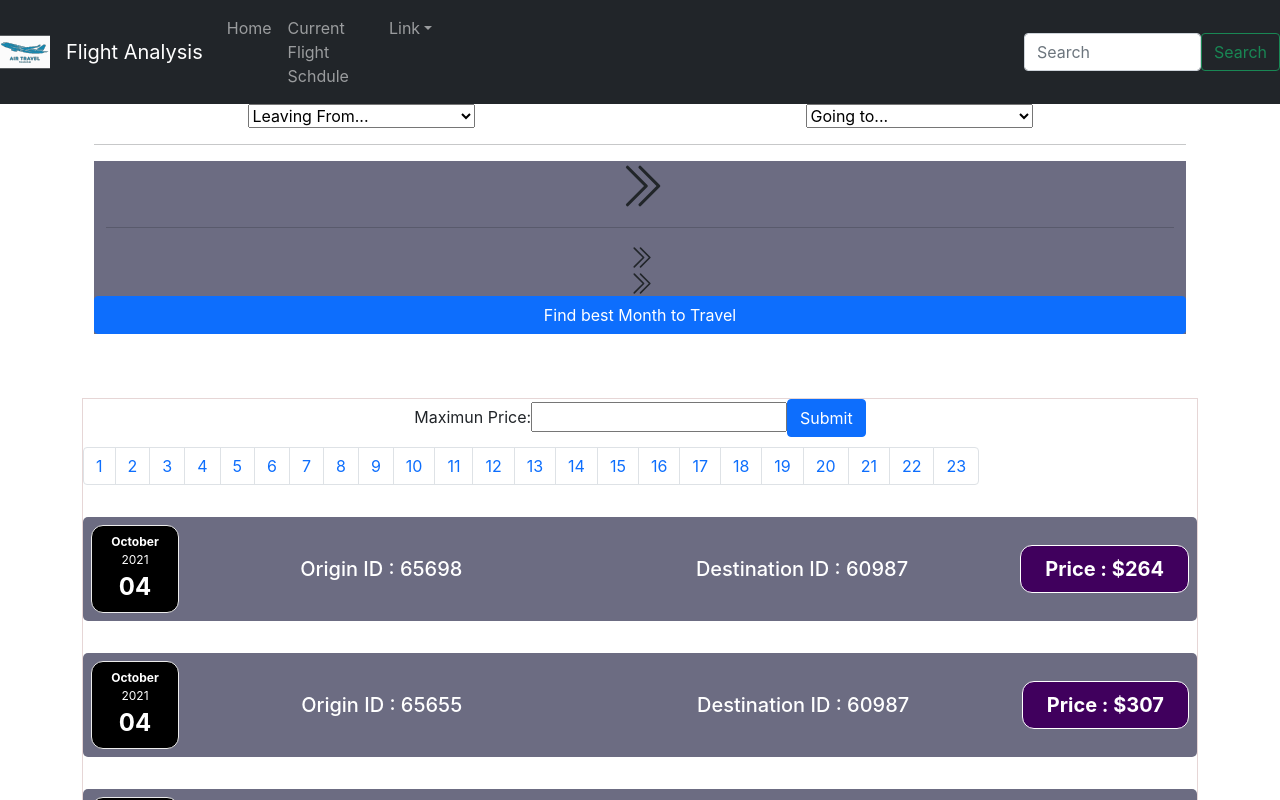
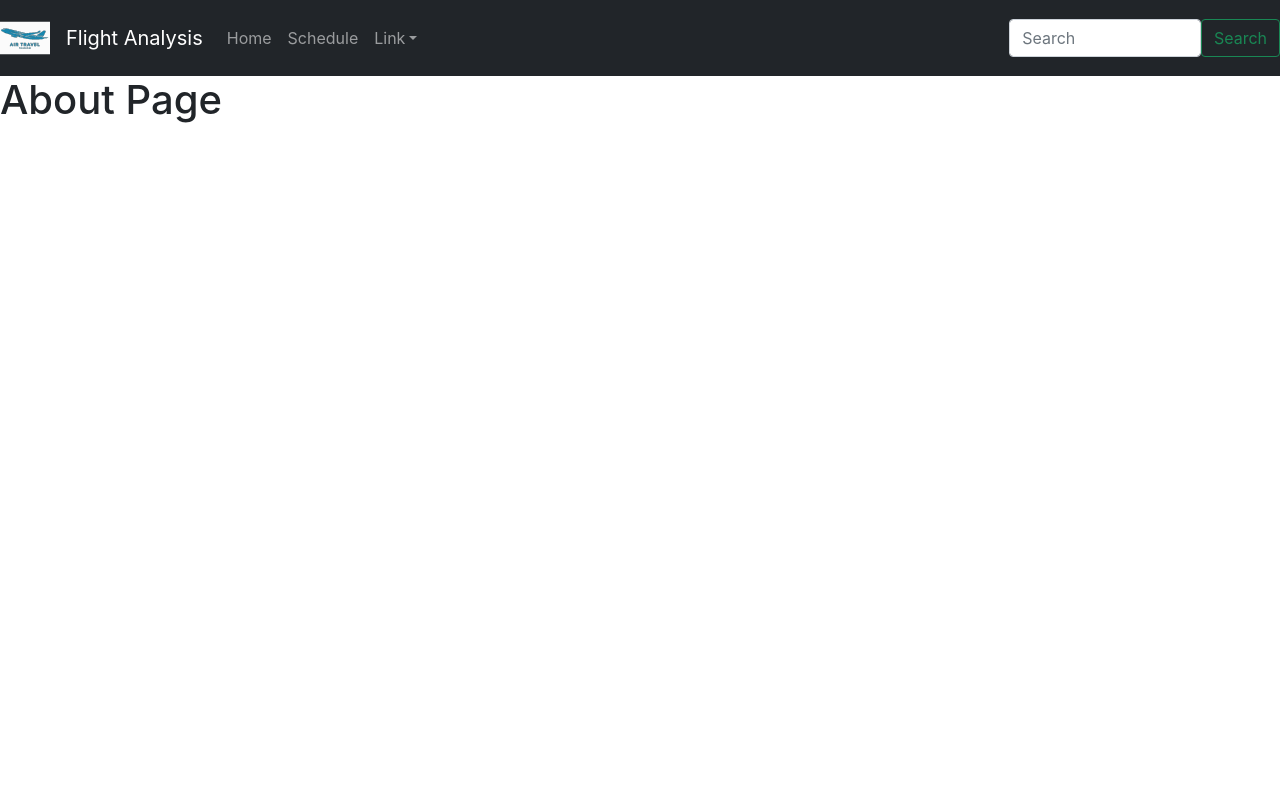
Before and after one commit to PyaeNaing/Mthree-Cap-Stone, a React (Create React App) app in the folder client/: page /about in a window 1280 px wide. Shown: the top 800 px of the page. Built offline with nearby package versions, Linux system fonts and the light colour scheme; the HTML template or start-up script is replaced by a standard one.

Commit message:
Implemented functional Navigation WIP

```diff
--- a/client/src/App.js
+++ b/client/src/App.js
@@ -1,12 +1,21 @@
 import React, { Component } from "react";
 import HomePage from "./pages/HomePage";
+import AboutPage from "./pages/AboutPage"
+import Navigation from "./components/Navigation"
+
+import { BrowserRouter } from "react-router-dom";
+import { Switch, Route } from "react-router-dom";
 
 class App extends Component {
   render() {
     return (
-      <div>
-        <HomePage/>
-      </div>
+      <BrowserRouter>
+        <Navigation />
+        <Switch>
+          <Route exact path="/" component={HomePage} />
+          <Route exact path="/about" component={AboutPage} />
+        </Switch>
+      </BrowserRouter>
     );
   }
 }
--- a/client/src/components/FlightForm.js
+++ b/client/src/components/FlightForm.js
@@ -33,6 +33,7 @@ class FlightForm extends Component {
         return (
             <Container fluid>
                 <form>
+                    <hr />
                     <Row>
                         <Col>
                             <select onChange={this.changeFrom}>
@@ -89,6 +90,8 @@ class FlightForm extends Component {
                             </Col>
                         </Row>
 
+
+
                         <Row>
                             <Col>
                                 <h3>{(this.state.from >= 0) ? this.props.data[this.state.from].RegionId : ""}</h3>
@@ -106,9 +109,6 @@ class FlightForm extends Component {
                     </Container>
                 </Jumbotron>
 
-
-
-
             </Container>
         )
     }
--- a/client/src/components/Navigation.js
+++ b/client/src/components/Navigation.js
@@ -8,7 +8,7 @@ const Navigation = () => {
 
     return (
         <Navbar bg="dark" variant="dark">
-                    <Navbar.Brand href="#home">
+                    <Navbar.Brand href="/">
                         <img
                             alt=""
                             src={logo}
@@ -17,7 +17,7 @@ const Navigation = () => {
                             className="d-inline-block align-top"
                         />{' '}
                         </Navbar.Brand>
-                        <Navbar.Brand href="#">Flight Analysis </Navbar.Brand>
+                        <Navbar.Brand href="/">Flight Analysis </Navbar.Brand>
             <Navbar.Toggle aria-controls="navbarScroll" />
             <Navbar.Collapse id="navbarScroll">
                 <Nav
@@ -25,13 +25,13 @@ const Navigation = () => {
                     style={{ maxHeight: '100px' }}
                     navbarScroll
                 >
-                    <Nav.Link href="#action1">Home</Nav.Link>
-                    <Nav.Link href="#action2">Current Flight Schdule</Nav.Link>
+                    <Nav.Link href="/">Home</Nav.Link>
+                    <Nav.Link href="#action2">Schedule</Nav.Link>
                     <NavDropdown title="Link" id="navbarScrollingDropdown">
                         <NavDropdown.Item href="#action3">Cheap flights</NavDropdown.Item>
                         <NavDropdown.Item href="#action4">Best time to travel</NavDropdown.Item>
                         <NavDropdown.Divider />
-                        <NavDropdown.Item href="#action5">About</NavDropdown.Item>
+                        <NavDropdown.Item href="/about">About</NavDropdown.Item>
                     </NavDropdown>
 
                 </Nav>
--- /dev/null
+++ b/client/src/pages/AboutPage.js
@@ -0,0 +1,14 @@
+import React, {Component} from 'react';
+
+class AboutPage extends Component {
+
+    render() {
+        return (
+            <div>
+                <h1>About Page</h1>
+            </div>
+        )
+    }
+}
+
+export default AboutPage;
--- a/client/src/pages/HomePage.js
+++ b/client/src/pages/HomePage.js
@@ -2,7 +2,6 @@ import React, { Component } from 'react';
 
 import FlightTable from '../components/FlightTable'
 import FlightForm from '../components/FlightForm';
-import Navigation from '../components/Navigation'
 class HomePage extends Component {
 
     constructor(props) {
@@ -33,7 +32,6 @@ class HomePage extends Component {
 
         return (
             <div>
-                <Navigation />
                 <div className="container">
                     <div className="text-center">
                         {/* <h1>Flight Analysis</h1> */}
```
